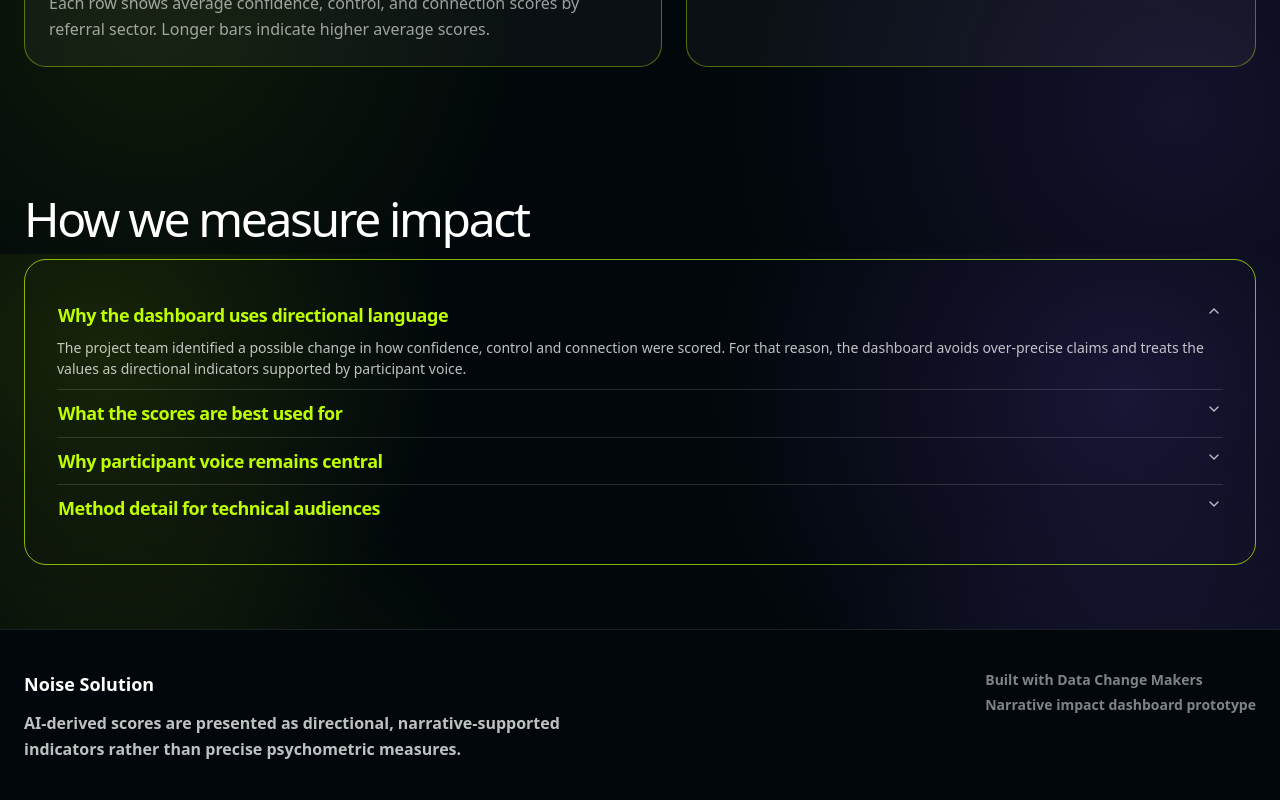
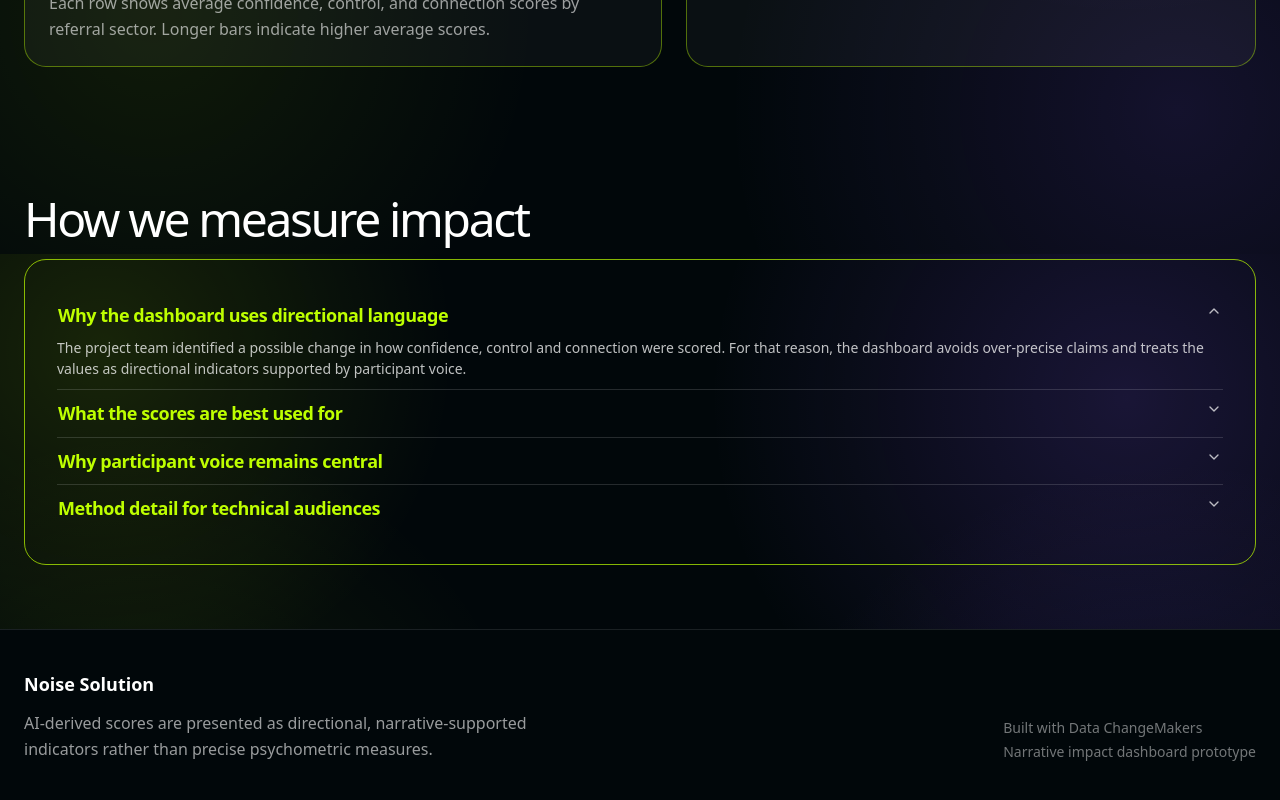
Before and after one commit to jessi88/noise-solution, a React (Vite) app: page / in a window 1280 px wide. Shown: the part 6946-7746 px from the top of the page. Built offline with nearby package versions, Linux system fonts and the light colour scheme; a web font is replaced by a local one.

Commit message:
Adjusted design of the footer.

```diff
--- a/src/components/layout/Footer.tsx
+++ b/src/components/layout/Footer.tsx
@@ -1,19 +1,18 @@
 export default function Footer() {
   return (
-    <footer className="border-t border-white/10 bg-black px-6 py-10 text-white">
-      <div className="mx-auto flex max-w-7xl flex-col gap-6 md:flex-row md:items-start md:justify-between">
+    <footer className="border-t border-white/10 bg-black px-4 py-8 text-white sm:px-6 sm:py-10">
+      <div className="mx-auto grid max-w-7xl gap-5 md:grid-cols-[1fr_auto] md:items-end">
         <div>
-          <p className="text-lg font-black">Noise Solution</p>
+          <p className="text-base font-semibold sm:text-lg">Noise Solution</p>
 
-          <p className="mt-3 max-w-xl text-sm leading-relaxed font-bold text-white/75 md:text-base">
-            AI-derived scores are presented as directional,
-            narrative-supported indicators rather than precise
-            psychometric measures.
+          <p className="mt-3 max-w-xl text-sm leading-relaxed font-medium text-white/60 sm:text-base">
+            AI-derived scores are presented as directional, narrative-supported
+            indicators rather than precise psychometric measures.
           </p>
         </div>
 
-        <div className="text-sm font-bold text-white/50">
-          <p>Built with Data Change Makers</p>
+        <div className="text-sm font-medium text-white/45">
+          <p>Built with Data ChangeMakers</p>
           <p className="mt-1">Narrative impact dashboard prototype</p>
         </div>
       </div>
```
